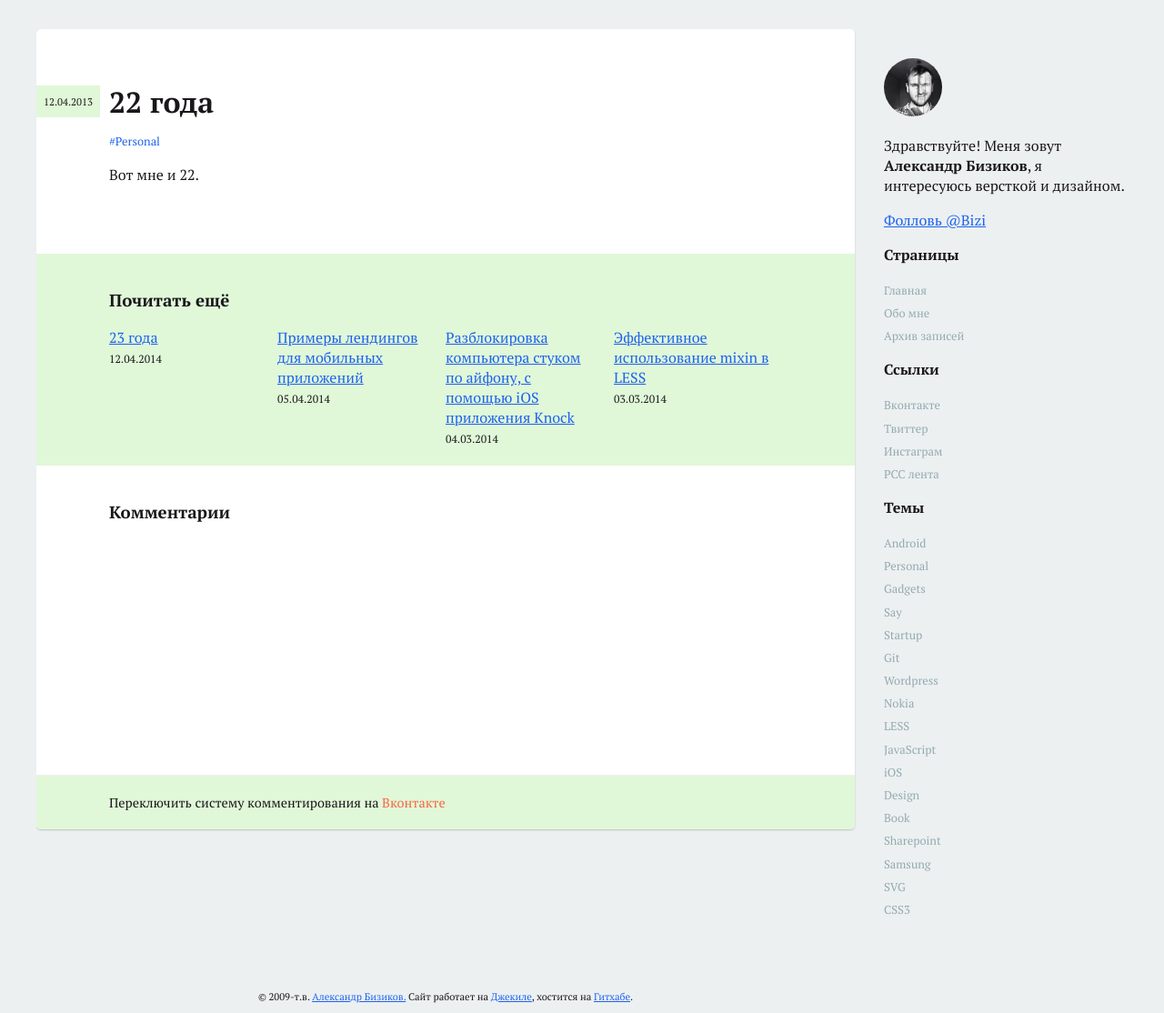
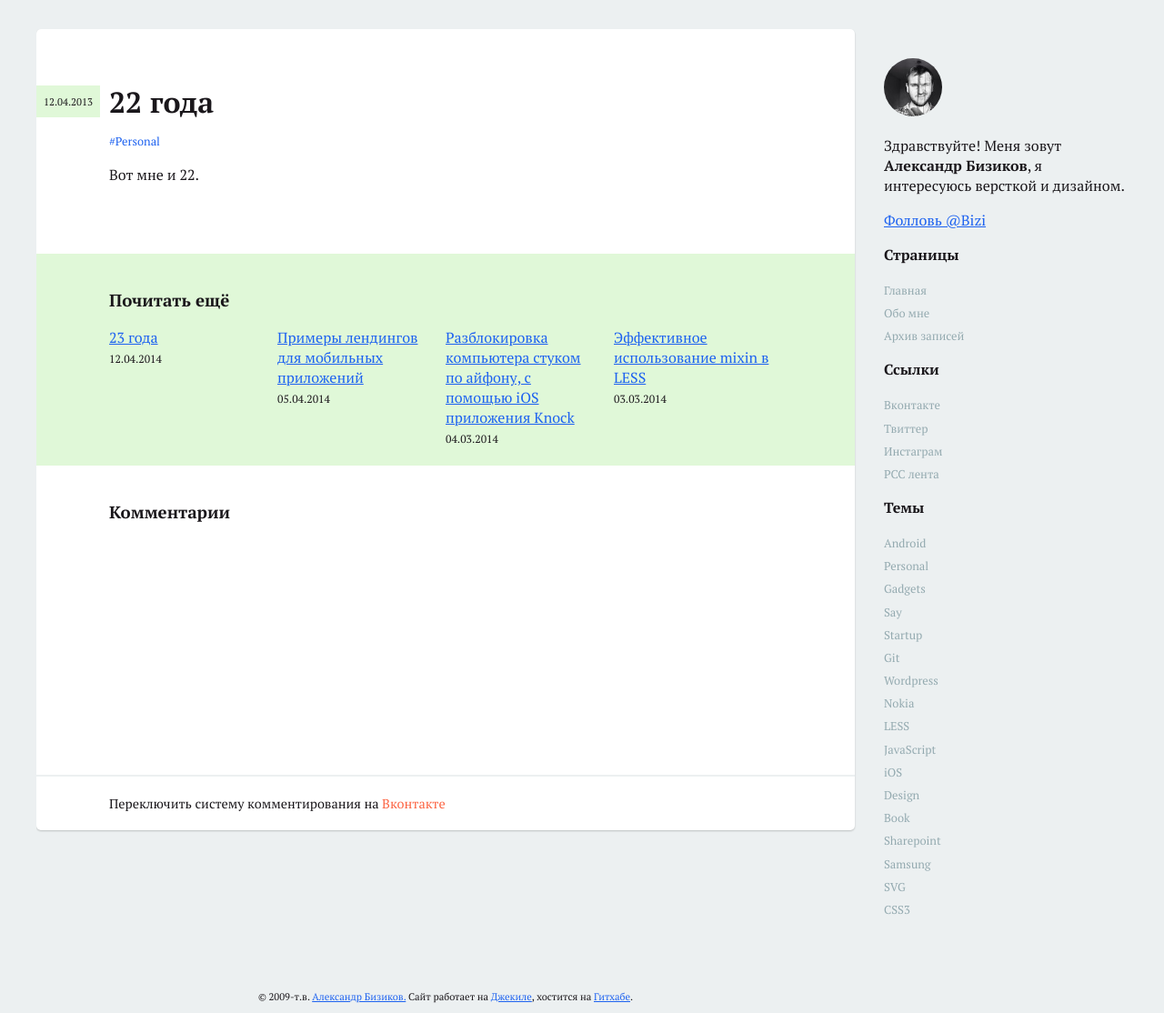
Before and after one commit to anna-vanlee/bizikov.ru, a Jekyll site: the page built from _posts/2013-04-12-22-goda.markdown, in a window 1280 px wide. Shown: the whole page at 91% size. Built offline with Jekyll 4.4.1, drawn with Linux system fonts in a browser that asks for light colours; comment, search, counter and statistics services are not loaded.

Commit message:
Правка стилей

```diff
--- a/style/css/style.css
+++ b/style/css/style.css
@@ -521,8 +521,7 @@ aside {
   font-size: .9em;
   color: #1a171b;
   padding: 20px 80px;
-  border-top: 1px solid #ecf0f1;
-  background-color: #e0f8d8;
+  border-top: 2px solid #ecf0f1;
 }
 #vkontakte {
   display: none;
```
